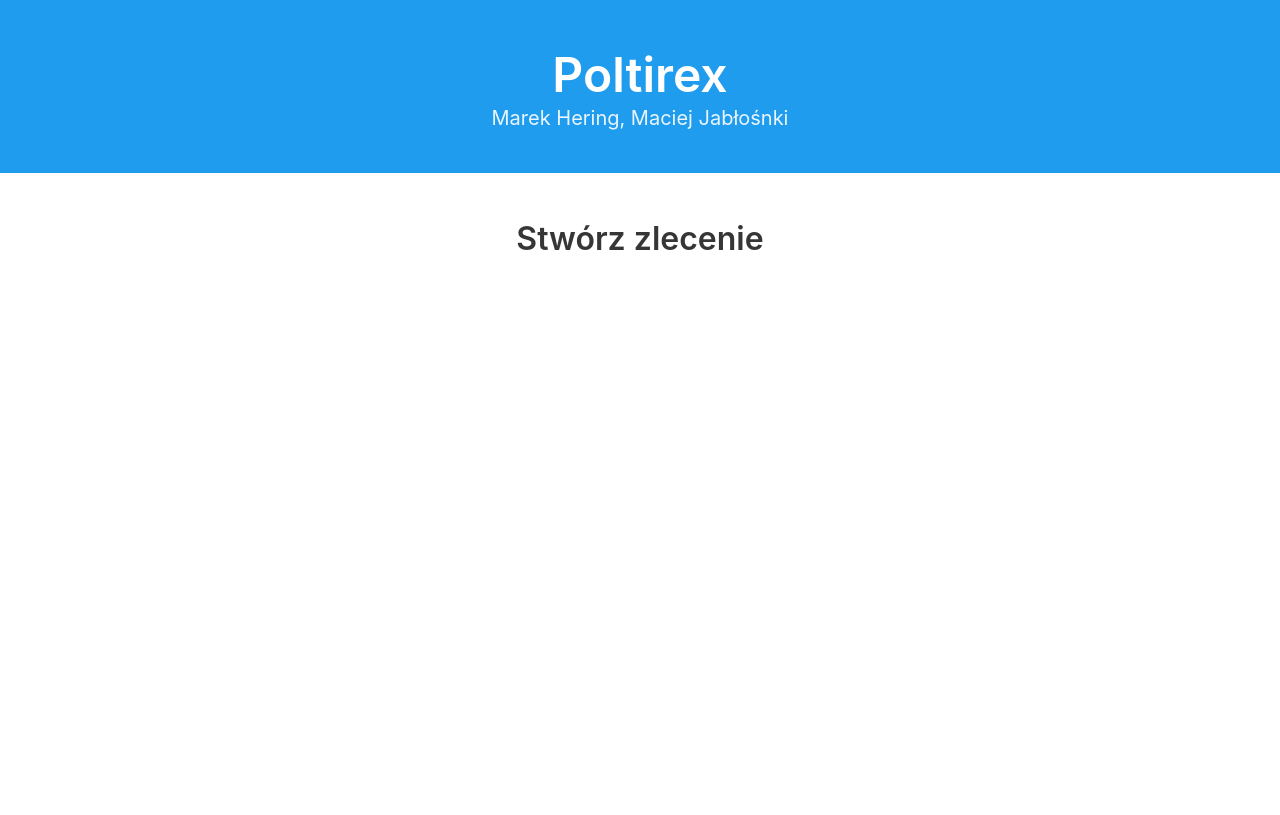
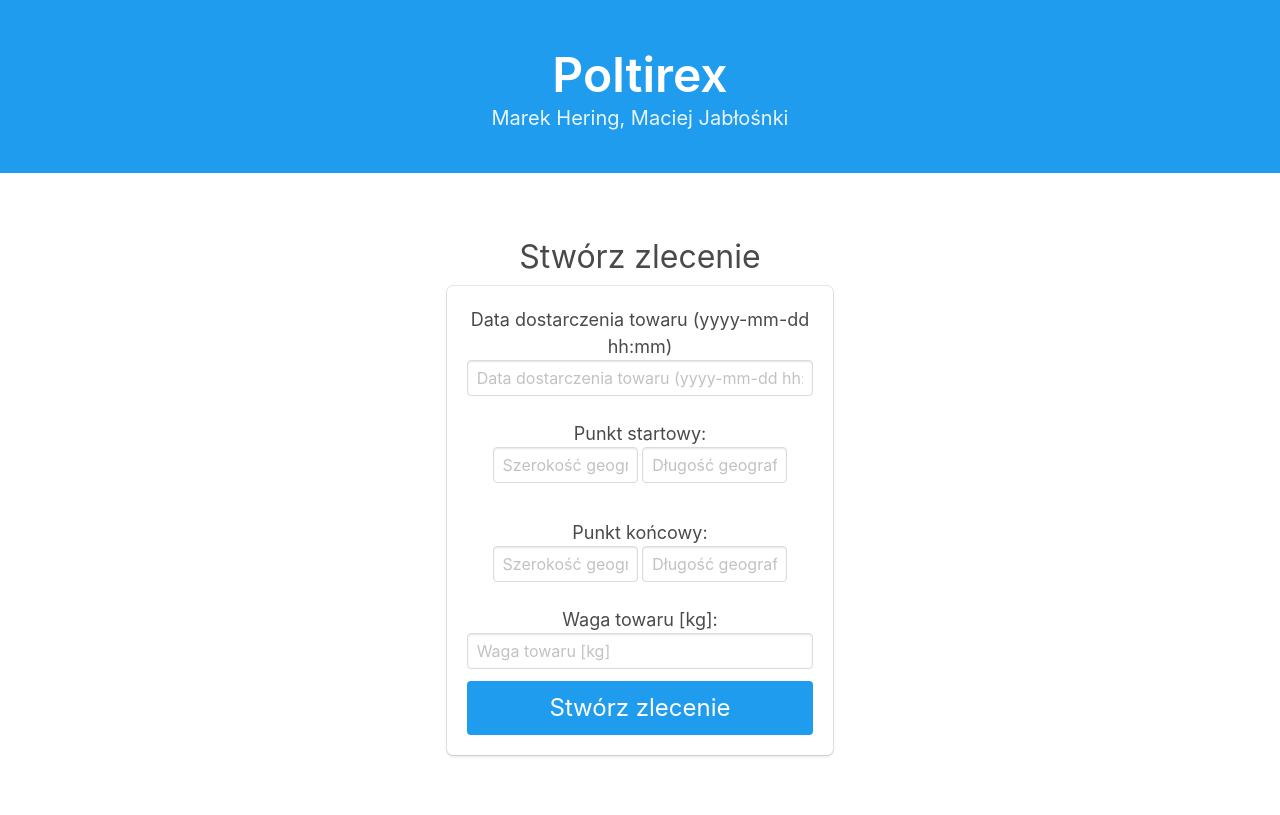
Before and after one commit to marekhering/poltirex, a Flask app: template app/templates/order.html in a window 1280 px wide. Before the commit the page ends 250 px from the top, so only its background shows below. Run offline with Flask 2, Linux system fonts and the light colour scheme; the template is opened without the code that fills it, so the values that code supplies are empty.

Commit message:
add Order view

```diff
--- a/app/templates/order.html
+++ b/app/templates/order.html
@@ -1,7 +1,31 @@
 {% extends "base.html" %}
 
 {% block content %}
-<h1 class="title">
-  Stwórz zlecenie
-</h1>
+<div class="column is-4 is-offset-4">
+    <h1 style="font-size: xx-large; padding-bottom: 5px;">Stwórz zlecenie</h1>
+    <div class="box">
+        <form method="POST" action="/order-post">
+            <div class="field">
+                 <p style="font-size: large">Data dostarczenia towaru (yyyy-mm-dd hh:mm)</p>
+                <input class="input" required="required" type="text" name="delivery_time" placeholder="Data dostarczenia towaru (yyyy-mm-dd hh:mm)" >
+            </div>
+            <div class="field column">
+                <p style="font-size: large">Punkt startowy:</p>
+                <input class="input" style="width: 45%;" required="required" type="text" name="depart_lat" placeholder="Szerokość geograficzna" >
+                <input class="input" style="width: 45%;" required="required" type="text" name="depart_lon" placeholder="Długość geograficzna" >
+            </div>
+            <div class="field column">
+                <p style="font-size: large">Punkt końcowy:</p>
+                <input class="input" style="width: 45%;" required="required" type="text" name="dest_lat" placeholder="Szerokość geograficzna">
+                <input class="input" style="width: 45%;" required="required" type="text" name="dest_lon" placeholder="Długość geograficzna">
+            </div>
+            <div class="field">
+                 <p style="font-size: large">Waga towaru [kg]:</p>
+                <input class="input" required="required" type="text" name="weight" placeholder="Waga towaru [kg]">
+            </div>
+            <button class="button is-block is-info is-large is-fullwidth">Stwórz zlecenie</button>
+        </form>
+    </div>
+</div>
+
 {% endblock %}
```
